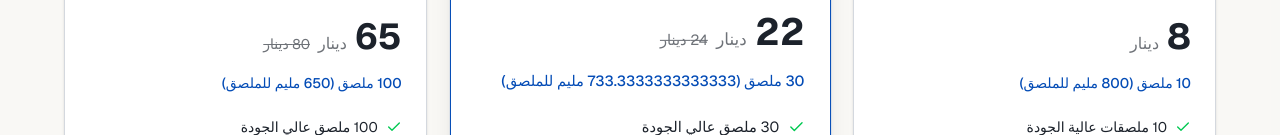
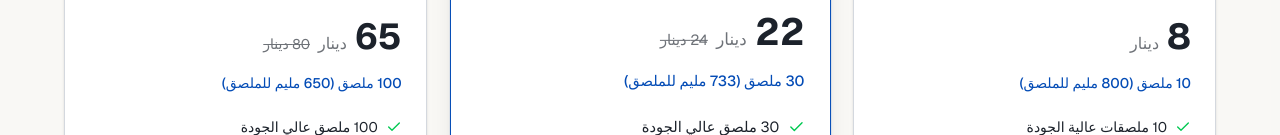
Before and after one commit to karim9155/teacher-mindmaps, a Next.js app: page / in a window 1280 px wide. Shown: the part 817-952 px from the top of the page. Built offline with nearby package versions, Linux system fonts and the light colour scheme.

Commit message:
Round price per poster display

```diff
--- a/app/page.tsx
+++ b/app/page.tsx
@@ -110,7 +110,7 @@ export default function LandingPage() {
                     )}
                   </div>
                   <div className="text-sm font-medium text-primary mt-2">
-                    {pack.posters} ملصق ({Number(pack.price) / pack.posters * 1000} مليم للملصق)
+                    {pack.posters} ملصق ({Math.round(Number(pack.price) / pack.posters * 1000)} مليم للملصق)
                   </div>
                 </CardHeader>
                 <CardContent className="flex-1">
--- a/app/pricing/page.tsx
+++ b/app/pricing/page.tsx
@@ -85,7 +85,7 @@ export default function PricingPage() {
                   )}
                 </div>
                 <div className="text-sm font-medium text-primary mt-2">
-                  {pack.posters} ملصق ({Number(pack.price) / pack.posters * 1000} مليم للملصق)
+                  {pack.posters} ملصق ({Math.round(Number(pack.price) / pack.posters * 1000)} مليم للملصق)
                 </div>
               </CardHeader>
               <CardContent className="flex-1">
```
